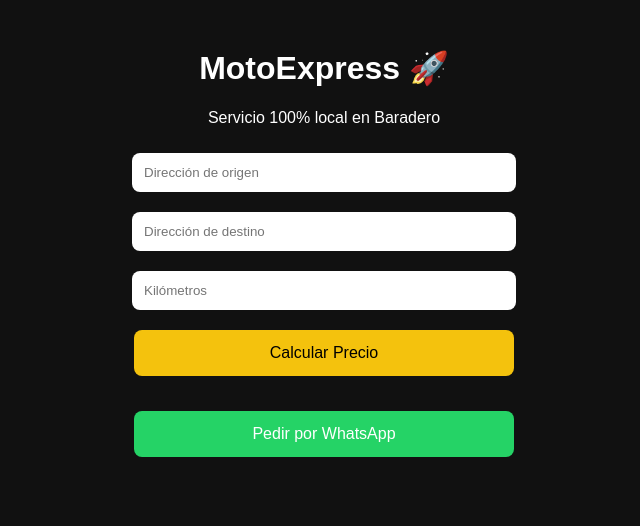
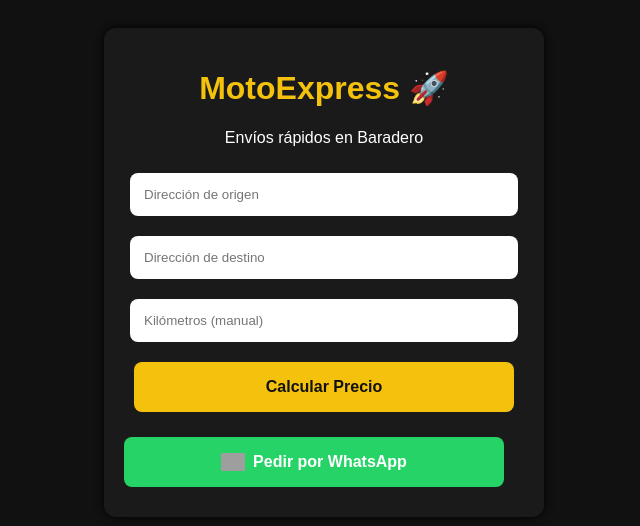
Before and after one commit to frankoganas0-byte/motoexpress, a plain HTML site: page index.html in a window 1280 px wide. Shown: the whole page, without its empty margins (316-956 px from the left). Drawn offline with Linux system fonts and the light colour scheme; grey boxes are pictures that could not be loaded.

Commit message:
Refactor HTML and CSS for better styling

```diff
--- a/index.html
+++ b/index.html
@@ -5,7 +5,7 @@
 <title>MotoExpress Baradero</title>
 <style>
 body{
-font-family: Arial;
+  font-family: Arial, sans-serif;
   background:#111;
   color:white;
   text-align:center;
@@ -14,33 +14,50 @@ padding:20px;
 .container{
   max-width:400px;
   margin:auto;
+  background:#1a1a1a;
+  padding:20px;
+  border-radius:12px;
+  box-shadow:0 0 10px #000;
+}
+h1{
+  color:#f4c20d;
 }
 input{
   width:90%;
-padding:12px;
+  padding:14px;
   margin:10px 0;
   border-radius:8px;
   border:none;
 }
 button{
   width:95%;
-padding:14px;
+  padding:16px;
   margin:10px 0;
   border-radius:8px;
   border:none;
   font-size:16px;
   cursor:pointer;
+  font-weight:bold;
 }
 .calcular{
   background:#f4c20d;
+  color:#111;
 }
 .whatsapp{
   background:#25D366;
   color:white;
+  display:flex;
+  align-items:center;
+  justify-content:center;
+}
+.whatsapp img{
+  width:24px;
+  margin-right:8px;
 }
 .resultado{
   margin-top:15px;
-font-size:18px;
+  font-size:20px;
+  font-weight:bold;
 }
 </style>
 </head>
@@ -49,17 +66,20 @@ font-size:18px;
 <div class="container">
 
 <h1>MotoExpress 🚀</h1>
-<p>Servicio 100% local en Baradero</p>
+<p>Envíos rápidos en Baradero</p>
 
 <input type="text" id="origen" placeholder="Dirección de origen">
 <input type="text" id="destino" placeholder="Dirección de destino">
-<input type="number" id="km" placeholder="Kilómetros">
+<input type="number" id="km" placeholder="Kilómetros (manual)">
 
 <button class="calcular" onclick="calcularPrecio()">Calcular Precio</button>
 
 <div class="resultado" id="resultado"></div>
 
-<button class="whatsapp" onclick="enviarWhatsApp()">Pedir por WhatsApp</button>
+<button class="whatsapp" onclick="enviarWhatsApp()">
+  <img src="https://upload.wikimedia.org/wikipedia/commons/6/6b/WhatsApp.svg" alt="WhatsApp">
+  Pedir por WhatsApp
+</button>
 
 </div>
 
@@ -95,10 +115,12 @@ alert("Primero calculá el precio");
     return;
   }
 
-let mensaje=`Hola MotoExpress 🚀\nOrigen: ${origen}\nDestino: ${destino}\nPrecio estimado: $${precioFinal}`;
+  let mensaje=`Hola MotoExpress 🚀
+Origen: ${origen}
+Destino: ${destino}
+Precio estimado: $${precioFinal}`;
 
   let url="https://wa.me/5493329619242?text="+encodeURIComponent(mensaje);
-
   window.open(url);
 }
 </script>
```
Lines whose indentation alone changed are shown as unchanged.
